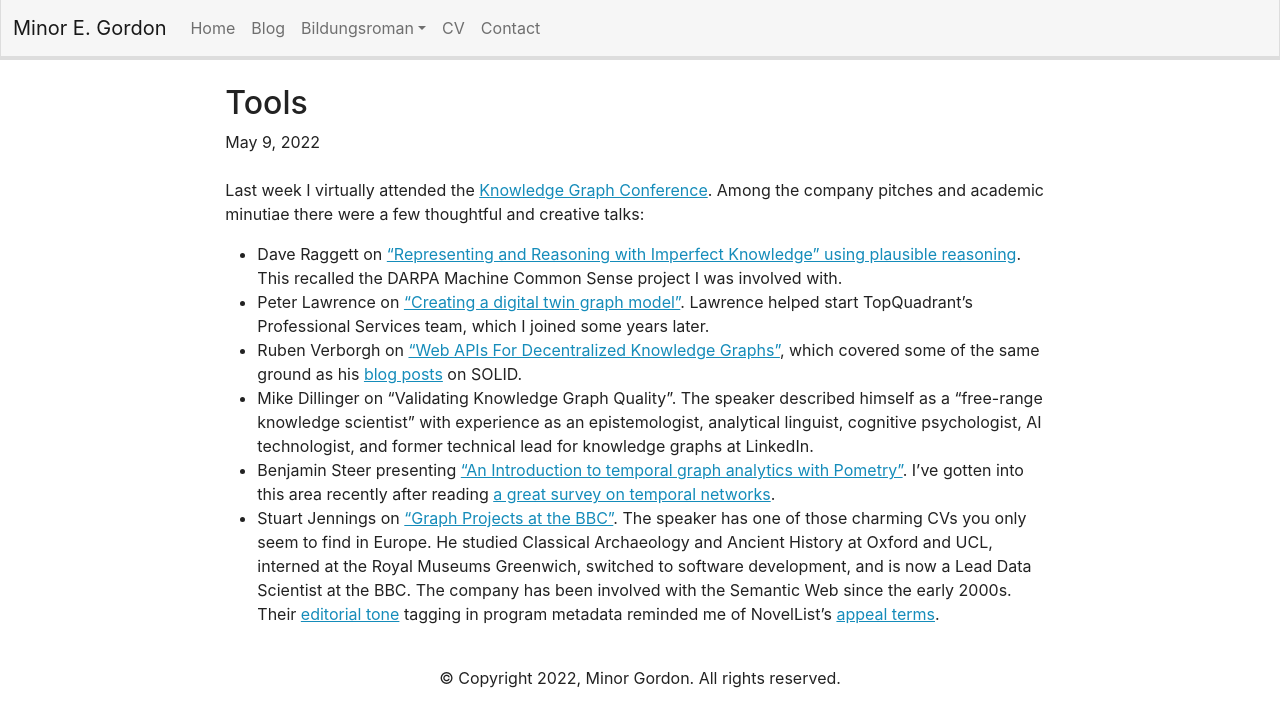
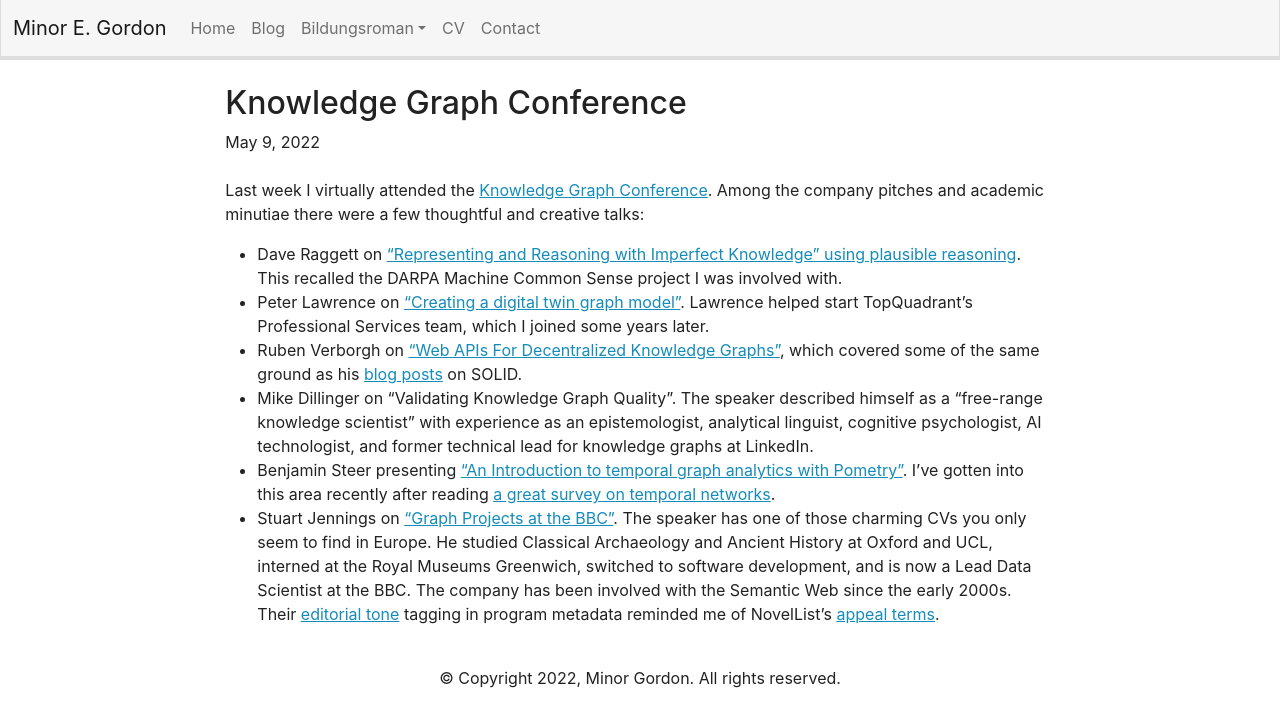
Before and after one commit to minorg/minorgordon.net, a Jekyll site: the page built from _posts/2022-05-09-knowledge-graph-conference.md, in a window 1280 px wide. Shown: the top 727 px of the page. Built offline with Jekyll 4.4.1, drawn with Linux system fonts in a browser that asks for light colours.

Commit message:
fix post title

```diff
--- a/_posts/2022-05-09-knowledge-graph-conference.md
+++ b/_posts/2022-05-09-knowledge-graph-conference.md
@@ -1,6 +1,6 @@
 ---
 layout: post
-title:  "Tools"
+title:  "Knowledge Graph Conference"
 date:   2022-05-09
 categories: work
 ---
```
